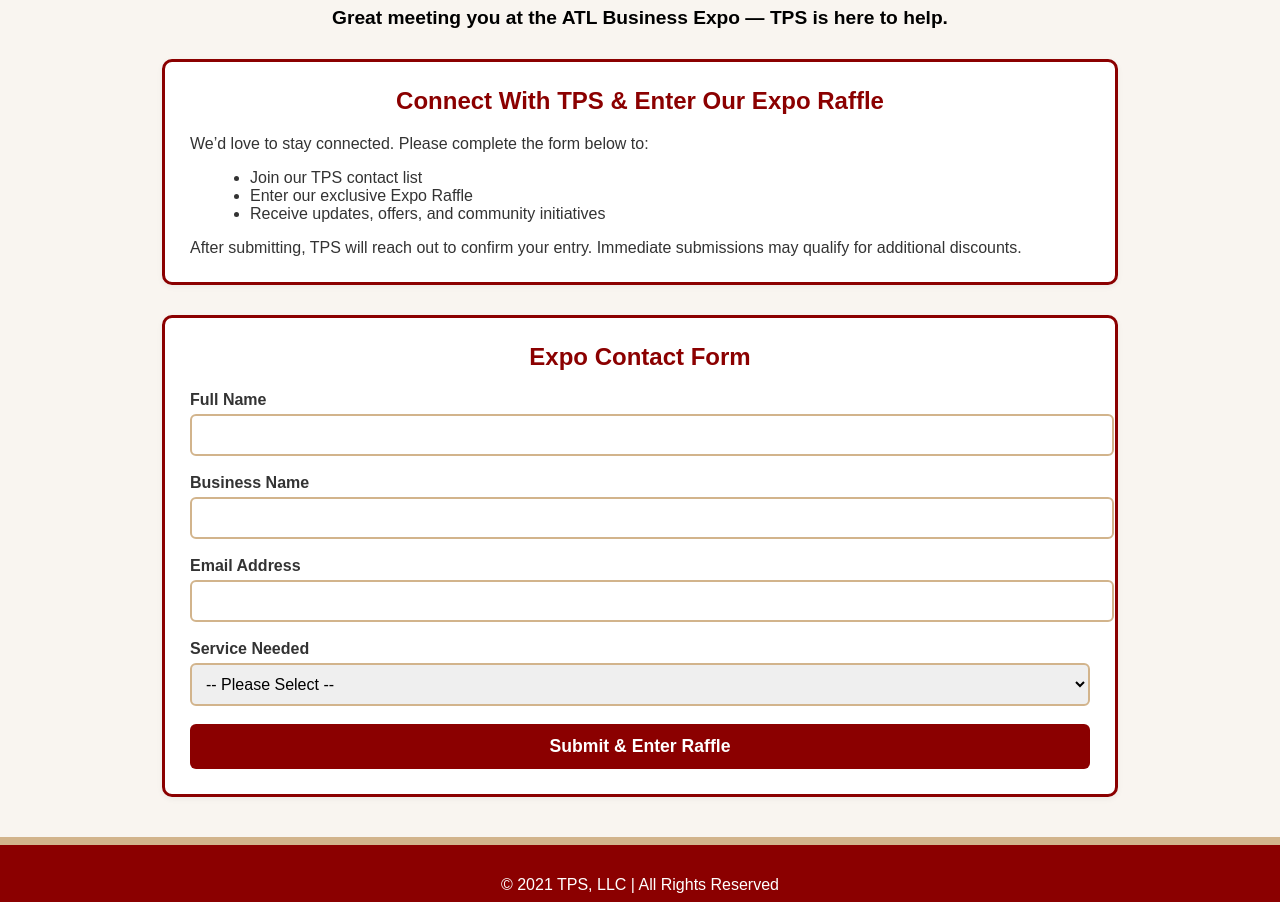
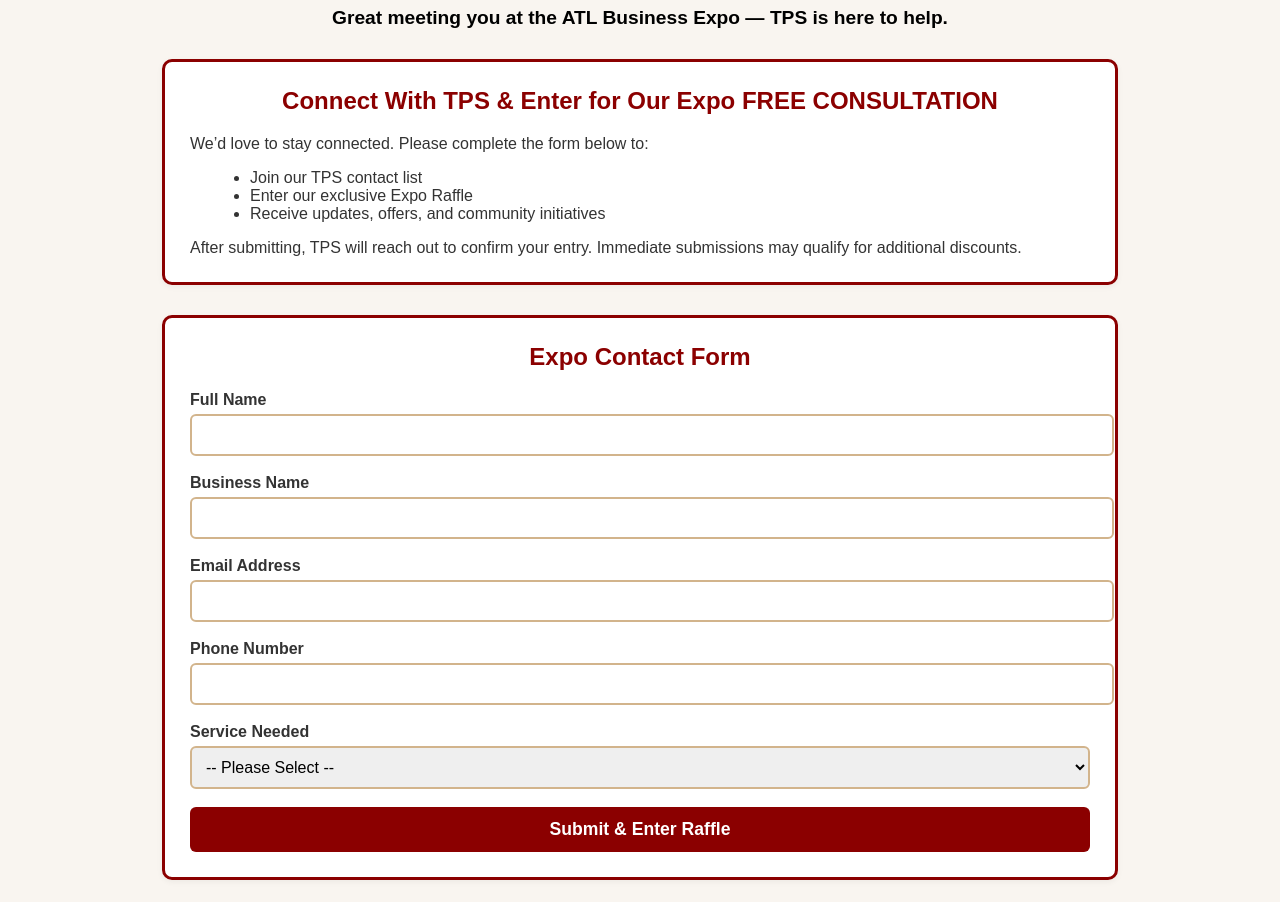
Before and after one commit to TPSMGMT/tps21.info, a plain HTML site: page expo-connect.html in a window 1280 px wide. Shown: the part 324-1226 px from the top of the page. Drawn offline with Linux system fonts and the light colour scheme.

Commit message:
Update expo-connect.html

```diff
--- a/expo-connect.html
+++ b/expo-connect.html
@@ -158,7 +158,7 @@ footer {
 
 <!-- INFO BOX -->
 <div class="service-box">
-  <h2>Connect With TPS & Enter Our Expo Raffle</h2>
+  <h2>Connect With TPS & Enter for Our Expo FREE CONSULTATION </h2>
   <p>
     We’d love to stay connected. Please complete the form below to:
   </p>
@@ -192,6 +192,11 @@ footer {
 
     <br><br>
 
+    <label><strong>Phone Number</strong></label>
+    <input type="tel" name="phone" required>
+
+    <br><br>
+
     <label><strong>Service Needed</strong></label>
     <select name="service" required>
       <option value="">-- Please Select --</option>
```
